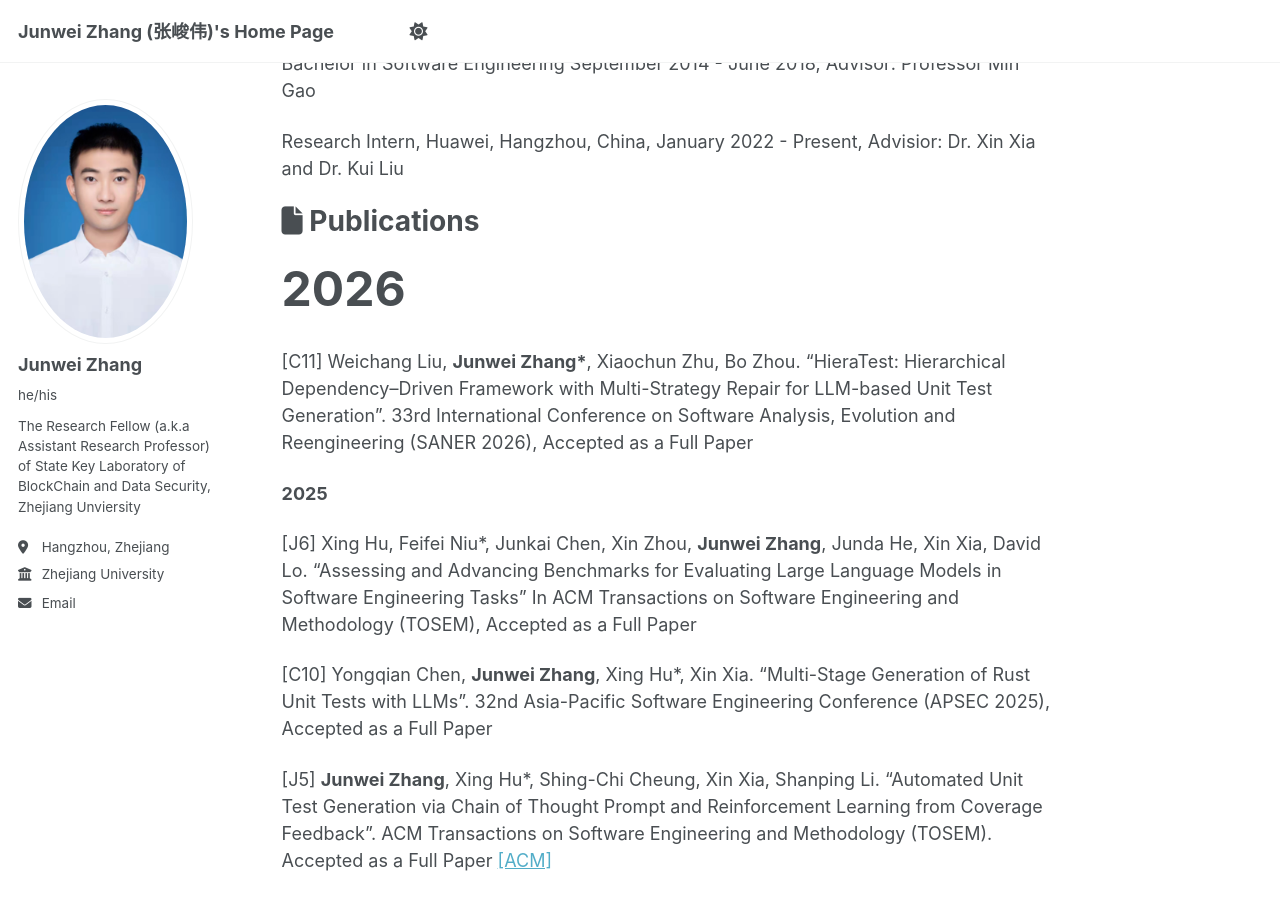
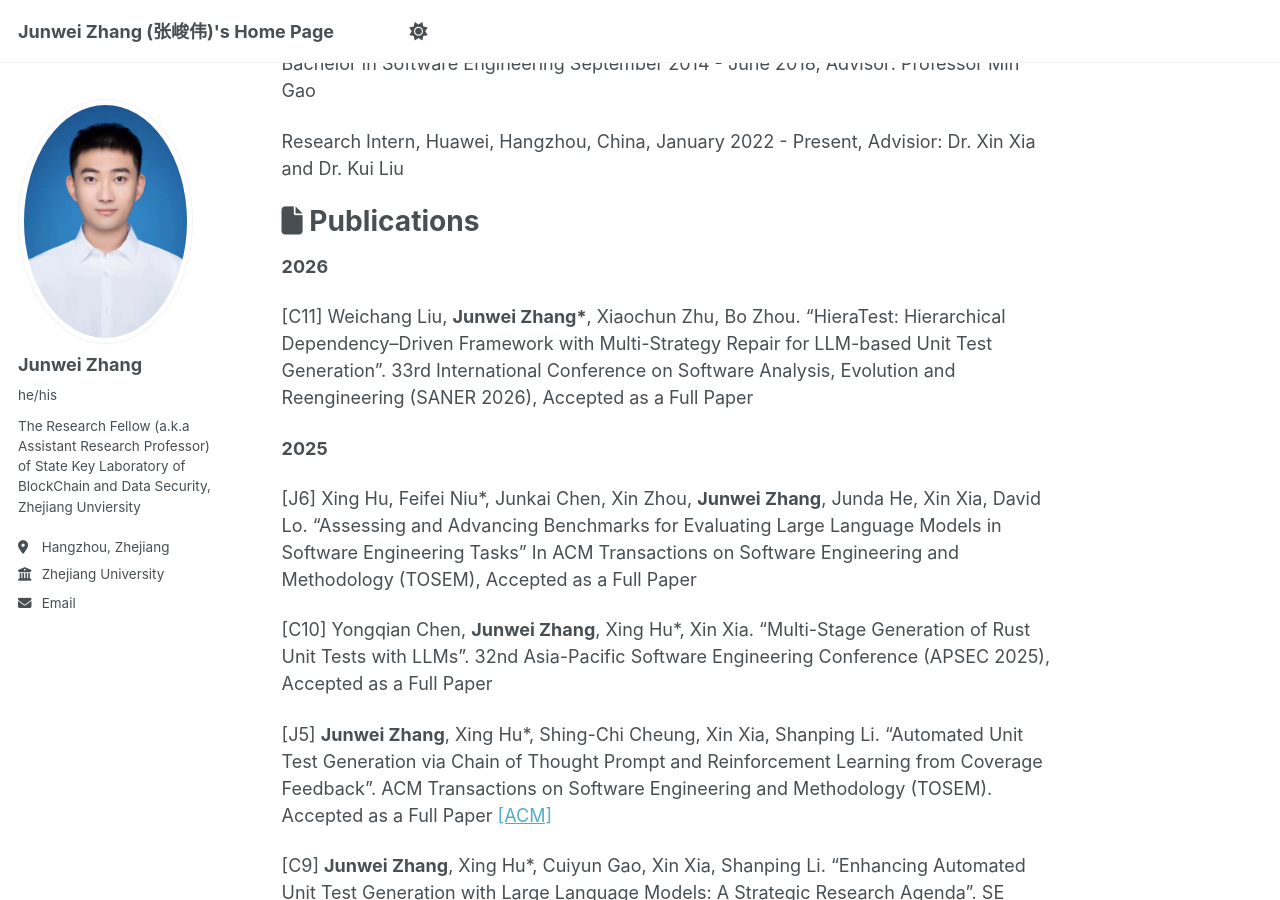
Before and after one commit to jw-zhang-zju/jw-zhang-zju.github.io, a Jekyll site: the page built from _pages/about.md, in a window 1280 px wide and 900 px high, scrolled down 645 px. Built offline with Jekyll 4.4.1, drawn with Linux system fonts in a browser that asks for light colours.

Commit message:
Update about.md

```diff
--- a/_pages/about.md
+++ b/_pages/about.md
@@ -29,7 +29,7 @@ Research Intern, Huawei, Hangzhou, China, January 2022 - Present, Advisior: Dr.
 
 # <i class="fa-solid fa-file"></i> Publications
 
-**<font size=16>2026</font>**
+**2026**
 
 [C11] Weichang Liu, <b>Junwei Zhang*</b>, Xiaochun Zhu, Bo Zhou. "HieraTest: Hierarchical Dependency–Driven Framework with Multi-Strategy Repair for LLM-based Unit Test Generation". 33rd International Conference on Software Analysis, Evolution and Reengineering (SANER 2026), Accepted as a Full Paper
 
```
